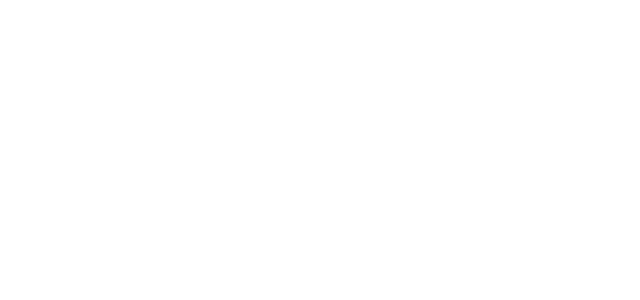
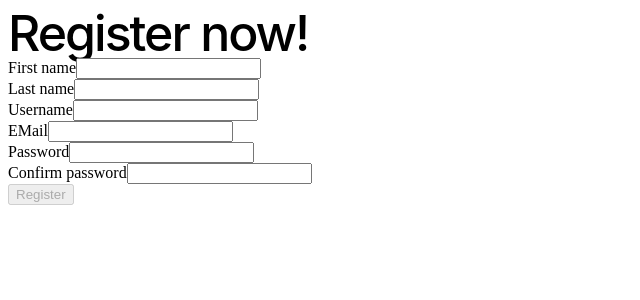
Before and after one commit to Dedda/farme.rs, an Angular app in the folder web/: page /register in a window 1280 px wide. Before the commit this address led to /. Shown: the top 300 px of the page, without its empty margins (0-640 px from the left). Built offline with nearby package versions, Linux system fonts and the light colour scheme.

Commit message:
api calls for user registration

```diff
--- a/web/src/app/api/api.service.ts
+++ b/web/src/app/api/api.service.ts
@@ -1,8 +1,9 @@
 import {Injectable} from "@angular/core";
 import {HttpClient, HttpHeaders} from "@angular/common/http";
-import {Farm, FullFarm} from "./models";
+import {Farm, FullFarm, NewUser} from "./models";
 import { map } from 'rxjs/operators';
 import {Observable} from 'rxjs';
+import {AuthService} from "../auth.service";
 
 @Injectable()
 export class ApiService {
--- a/web/src/app/api/models.ts
+++ b/web/src/app/api/models.ts
@@ -19,3 +19,22 @@
         public shopTypes: ShopType[],
         public openingHours: OpeningHours[]) {}
 }
+
+export class NewUser {
+    constructor(
+        public firstname: string,
+       public lastname: string,
+       public username: string,
+       public email: string,
+       public password: string,
+    ) {}
+}
+
+export class User {
+    constructor(
+        public firstName: string,
+        public lastName: string,
+        public username: string,
+        public email: string,
+    ) {}
+}
--- a/web/src/app/auth.service.ts
+++ b/web/src/app/auth.service.ts
@@ -1,9 +1,21 @@
 import { Injectable } from '@angular/core';
+import {HttpClient} from "@angular/common/http";
+import {NewUser, User} from "./api/models";
+import {Observable} from "rxjs";
+import {map} from "rxjs/operators";
 
 @Injectable({
   providedIn: 'root'
 })
 export class AuthService {
 
-  constructor() { }
+    private baseUrl = 'http://localhost:8000/api/v1';
+
+    constructor(
+      private http: HttpClient,
+    ) { }
+
+    public register(user: NewUser): Observable<User> {
+        return this.http.post<User>(this.baseUrl + '/users/create', user);
+    }
 }
--- /dev/null
+++ b/web/src/app/component/register-page/register-page.component.html
@@ -0,0 +1,64 @@
+<h1>Register now!</h1>
+
+<form>
+    <div>
+        <label for="firstname">First name</label>
+        <input
+            type="text"
+            id="firstname"
+            name="firstname"
+            required
+            [(ngModel)]="firstname"/>
+    </div>
+    <div>
+        <label for="lastname">Last name</label>
+        <input
+                type="text"
+                id="lastname"
+                name="lastname"
+                required
+                [(ngModel)]="lastname"/>
+    </div>
+    <div>
+        <label for="username">Username</label>
+        <input
+                type="text"
+                id="username"
+                name="username"
+                required
+                [(ngModel)]="username"/>
+    </div>
+    <div>
+        <label for="email">EMail</label>
+        <input
+                type="email"
+                id="email"
+                name="email"
+                required
+                [(ngModel)]="email"/>
+    </div>
+    <div>
+        <label for="password">Password</label>
+        <input
+                type="password"
+                id="password"
+                name="password"
+                required
+                [(ngModel)]="password"/>
+    </div>
+    <div>
+        <label for="confirm-password">Confirm password</label>
+        <input
+                type="password"
+                id="confirm-password"
+                name="confirm-password"
+                required
+                [(ngModel)]="confirm_password"/>
+    </div>
+    <div>
+        <button
+            [disabled]="submitting || !validate()"
+            (click)="registerAction()"
+            type="button">Register</button>
+    </div>
+</form>
--- /dev/null
+++ b/web/src/app/component/register-page/register-page.component.ts
@@ -0,0 +1,56 @@
+import {Component, OnInit} from '@angular/core';
+import {AuthService} from "../../auth.service";
+import {Router} from "@angular/router";
+import {FormsModule} from "@angular/forms";
+import {NewUser} from "../../api/models";
+
+@Component({
+  selector: 'app-register-page',
+    imports: [
+        FormsModule
+    ],
+  templateUrl: './register-page.component.html',
+  styleUrl: './register-page.component.css'
+})
+export class RegisterPageComponent implements OnInit {
+
+    firstname: string = '';
+    lastname: string = '';
+    username: string = '';
+    email: string = '';
+    password: string = '';
+    confirm_password: string = '';
+
+    submitting: boolean = false;
+
+    constructor(private authService: AuthService, private router: Router) {}
+
+    ngOnInit(): void {
+
+    }
+
+    validate(): boolean {
+        if (this.firstname.trim().length < 2) {
+            return false;
+        }
+        if (this.lastname.trim().length < 2) {
+            return false;
+        }
+        if (this.username.trim().length < 3) {
+            return false;
+        }
+        // TODO: validate email
+        return this.password.length >= 8 && this.password === this.confirm_password;
+    }
+
+    registerAction() {
+        if (!this.validate()) {
+            return;
+        }
+        var newUser = new NewUser(this.firstname, this.lastname, this.username, this.email, this.password);
+        this.authService.register(newUser).subscribe(res => {
+            console.log('user registered: ', res);
+            this.router.navigate(['/']).then(r => {});
+        });
+    }
+}
```
Also changed, not shown: web/src/app/app.routes.ts (+6 -4 lines), web/src/app/component/register-page/register-page.component.css (added), 1 other file (tests, documents, lock files or other folders).
